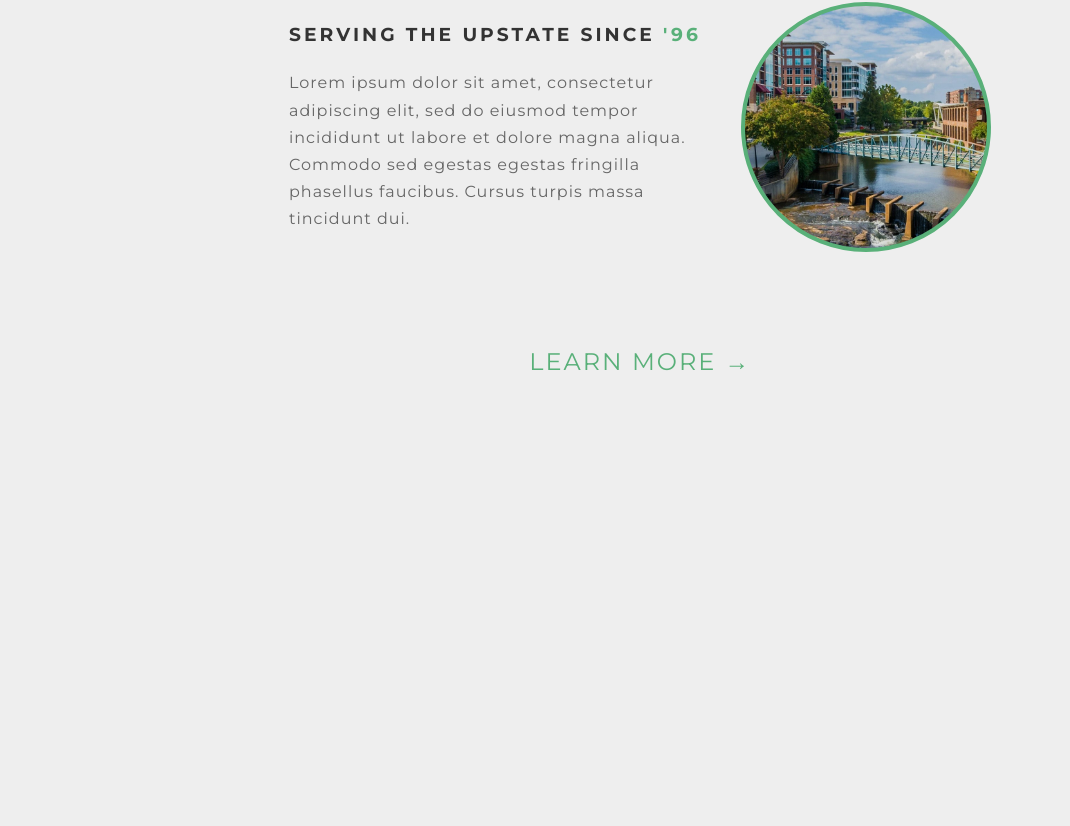
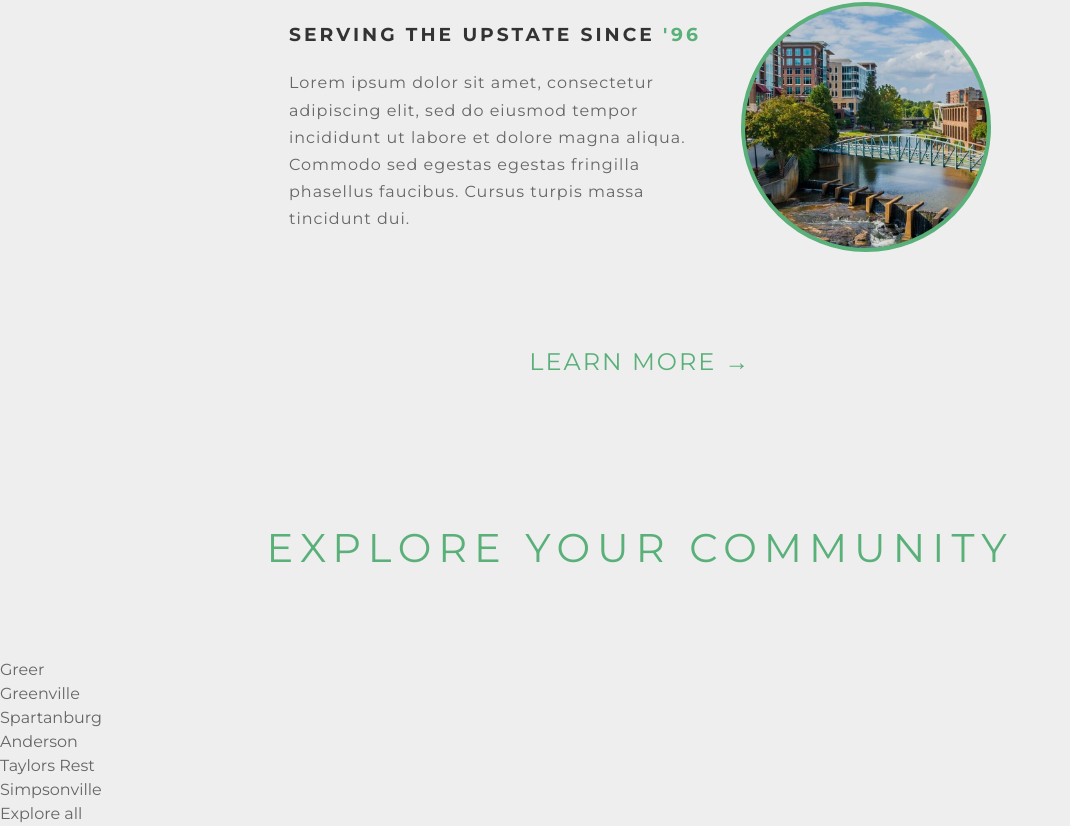
Before and after one commit to canasmh/FoothillsPG, a React (Create React App) app in the folder client/: page / in a window 1280 px wide. Shown: the part 1388-2214 px from the top of the page, without its empty margins (0-1070 px from the left). Before the commit the page ends 1906 px from the top, so only its background shows below. Built offline with nearby package versions, Linux system fonts and the light colour scheme.

Commit message:
Import community section into home page

```diff
--- a/client/src/pages/Home.js
+++ b/client/src/pages/Home.js
@@ -1,6 +1,7 @@
 import React from "react";
 import Welcome from "./Home/Welcome";
 import About from "./Home/About";
+import Community from "./Home/Community";
 
 export default function Home(props) {
 
@@ -9,6 +10,7 @@ export default function Home(props) {
             <Welcome />
             <main>
                 <About />
+                <Community />
             </main>
         </>
     )
```
